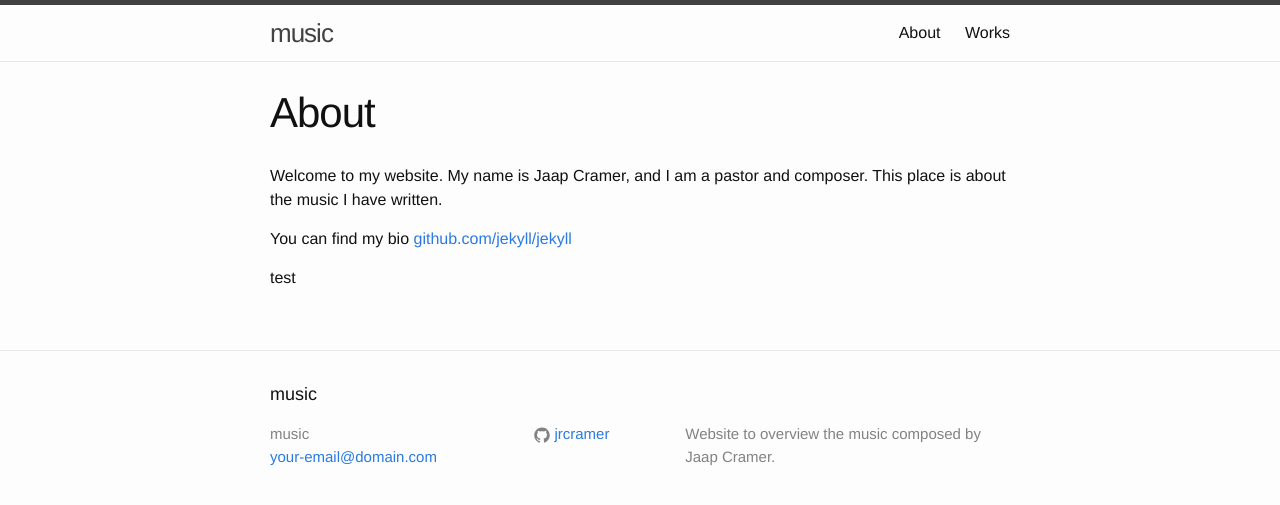
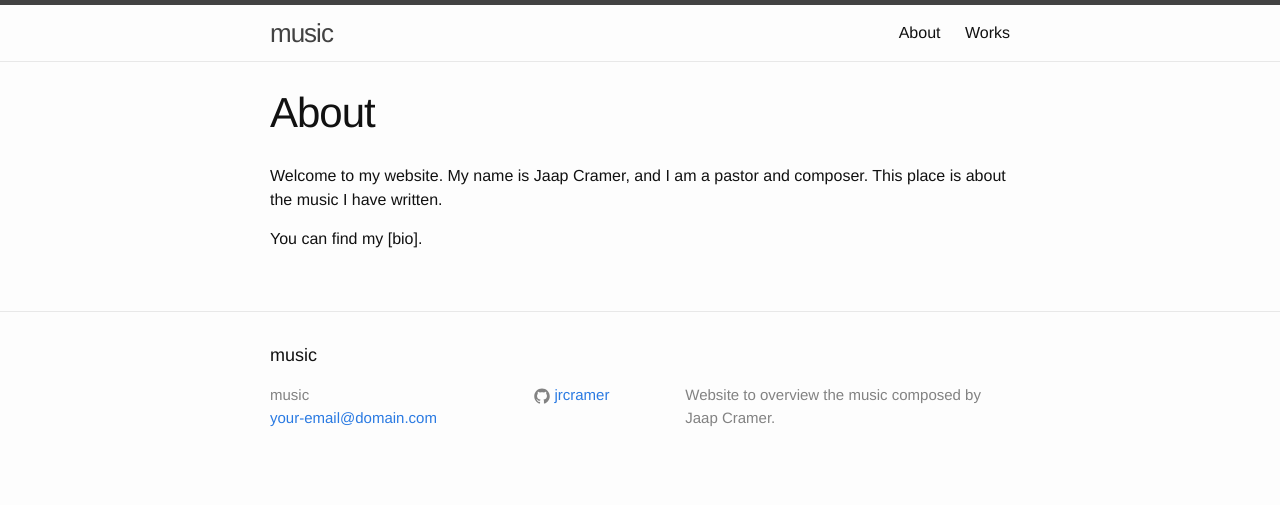
Before and after one commit to jrcramer/music, a Jekyll site: the page built from about.md, in a window 1280 px wide. Shown: the top 505 px of the page. Built offline with Jekyll 4.4.1, drawn with Linux system fonts in a browser that asks for light colours.

Commit message:
Update about.md

```diff
--- a/about.md
+++ b/about.md
@@ -6,6 +6,4 @@ permalink: /about/
 
 Welcome to my website. My name is Jaap Cramer, and I am a pastor and composer. This place is about the music I have written.
 
-You can find my bio [github.com/jekyll/jekyll](https://github.com/jekyll/jekyll)
-
-test
+You can find my [bio].
```
